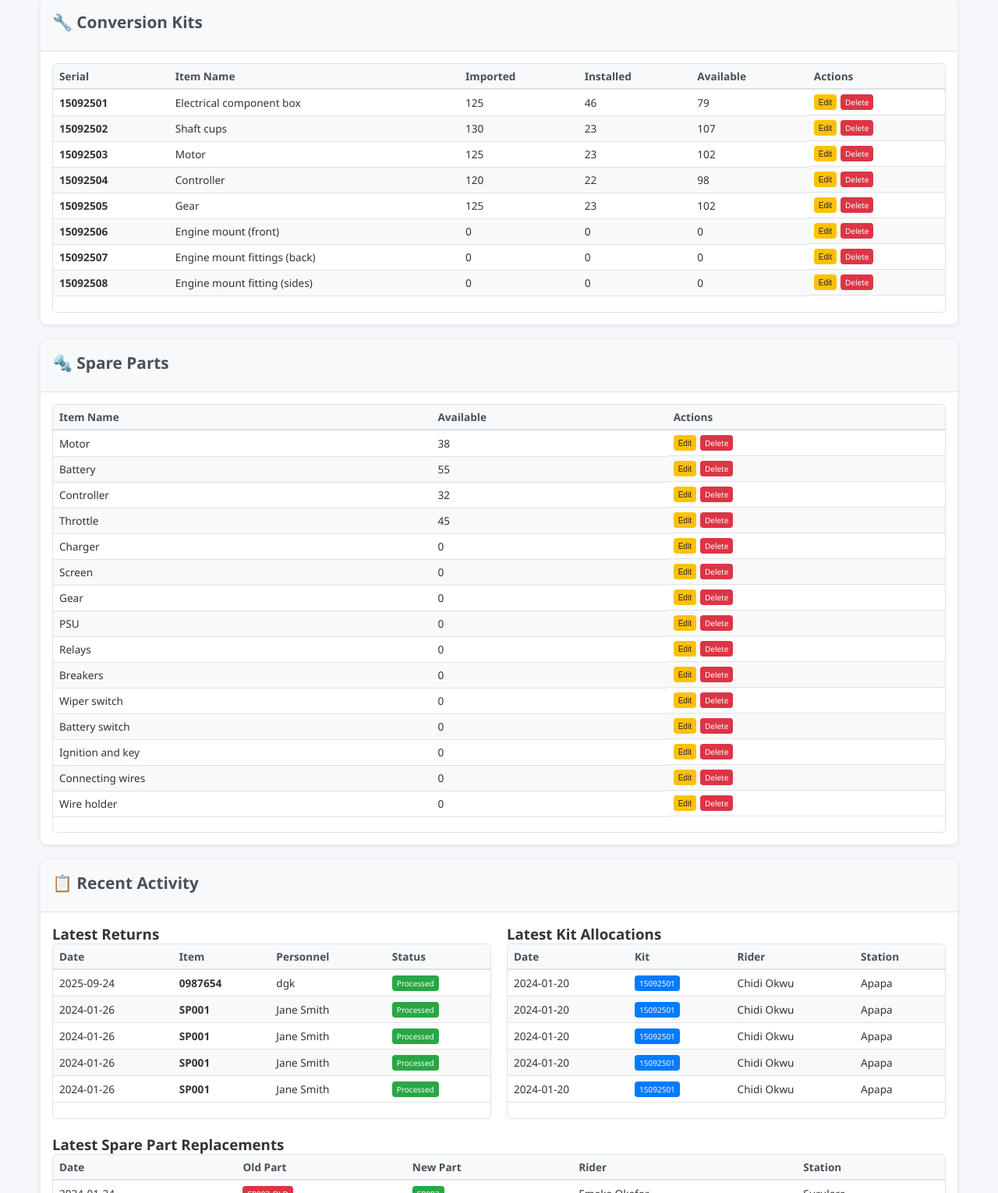
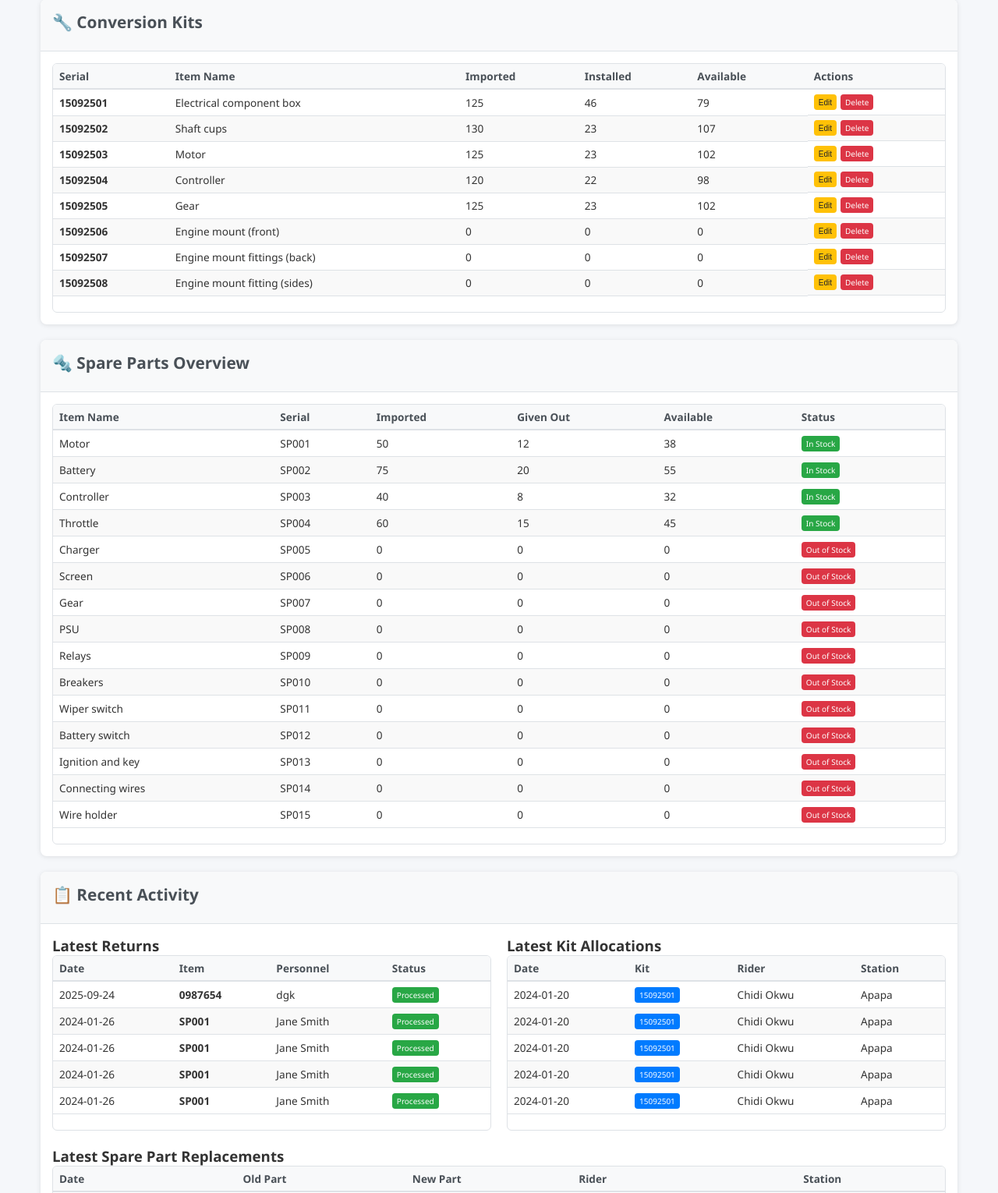
Before and after one commit to ade-jokes/Inventory_app, a Flask app: page / in a window 1280 px wide. Shown: the part 543-2073 px from the top of the page at 78% size. Run offline with Flask 3, Linux system fonts and the light colour scheme; data comes from the database, SQL or seed files in the repository.

Commit message:
Add enhanced spare parts tracking features

```diff
--- a/app.py
+++ b/app.py
@@ -168,6 +168,22 @@ def add_conversion_kit():
     conn.close()
     return redirect(url_for('conversion_kits'))
 
+@app.route('/add_spare_part', methods=['POST'])
+def add_spare_part():
+    conn = database.get_db_connection()
+
+    units_imported = int(request.form['units_imported'] or 0)
+    units_available = int(request.form['units_available'] or units_imported)
+
+    conn.execute('''
+        INSERT INTO items (serial, item_name, item_type, admin, created_at, units_imported, units_installed, units_available)
+        VALUES (?, ?, ?, ?, date('now'), ?, 0, ?)
+    ''', (request.form['serial'], request.form['item_name'], 'spare_part',
+          request.form['admin'], units_imported, units_available))
+    conn.commit()
+    conn.close()
+    return redirect(url_for('spare_parts'))
+
 @app.route('/add_allocation', methods=['POST'])
 def add_allocation():
     conn = database.get_db_connection()
@@ -209,6 +225,22 @@ def add_replacement():
     ''', (request.form['date'], request.form['old_item_serial'], request.form['new_item_serial'],
           request.form['rider_number'], request.form['rider_name'], request.form['released_to'],
           request.form.get('link', ''), request.form.get('station', '')))
+
+    # Update spare part inventory when distributed
+    new_serial = request.form['new_item_serial']
+    item_check = conn.execute('SELECT units_available FROM items WHERE serial = ? AND item_type = "spare_part"', (new_serial,)).fetchone()
+
+    if item_check and item_check['units_available'] > 0:
+        conn.execute('''
+            UPDATE items
+            SET units_installed = COALESCE(units_installed, 0) + 1,
+                units_available = CASE
+                    WHEN COALESCE(units_available, 0) > 0 THEN COALESCE(units_available, 0) - 1
+                    ELSE 0
+                END
+            WHERE serial = ? AND item_type = "spare_part"
+        ''', (new_serial,))
+
     conn.commit()
     conn.close()
     return redirect(url_for('spare_parts'))
--- a/templates/dashboard.html
+++ b/templates/dashboard.html
@@ -154,22 +154,31 @@
 
         <div class="section performance-optimized">
             <div class="section-header">
-                <h2>🔩 Spare Parts</h2>
+                <h2>🔩 Spare Parts Overview</h2>
             </div>
             <div class="section-content scrollable-content">
                 <div class="table-wrapper scrollable-content">
                 <table id="sparePartsTable" class="virtual-scroll">
                     <thead>
-                        <tr><th>Item Name</th><th>Available</th><th>Actions</th></tr>
+                        <tr><th>Item Name</th><th>Serial</th><th>Imported</th><th>Given Out</th><th>Available</th><th>Status</th></tr>
                     </thead>
                     <tbody>
                         {% for part in spare_parts %}
                         <tr class="table-row">
                             <td>{{ part['item_name'] }}</td>
+                            <td>{{ part['serial'] or 'N/A' }}</td>
+                            <td>{{ part['units_imported'] or 0 }}</td>
+                            <td>{{ part['units_installed'] or 0 }}</td>
                             <td>{{ part['units_available'] or 0 }}</td>
-                            <td class="actions">
-                                <button class="btn btn-warning btn-sm" onclick="editItem({{ part['id'] }}, '{{ part['serial'] or '' }}', '{{ part['item_name'] }}', '{{ part['item_type'] }}', '{{ part['admin'] or '' }}', '{{ part['created_at'] or '' }}', {{ part['units_imported'] or 0 }}, {{ part['units_installed'] or 0 }}, {{ part['units_available'] or 0 }})">Edit</button>
-                                <a href="/delete_item/{{ part['id'] }}" class="btn btn-danger btn-sm" onclick="return confirm('Delete this item?')">Delete</a>
+                            <td>
+                                {% set available = part['units_available'] or 0 %}
+                                {% if available > 5 %}
+                                    <span class="btn btn-success btn-sm">In Stock</span>
+                                {% elif available > 0 %}
+                                    <span class="btn btn-warning btn-sm">Low Stock</span>
+                                {% else %}
+                                    <span class="btn btn-danger btn-sm">Out of Stock</span>
+                                {% endif %}
                             </td>
                         </tr>
                         {% endfor %}
```
Also changed, not shown: templates/spare_parts.html (+90 -12 lines).
